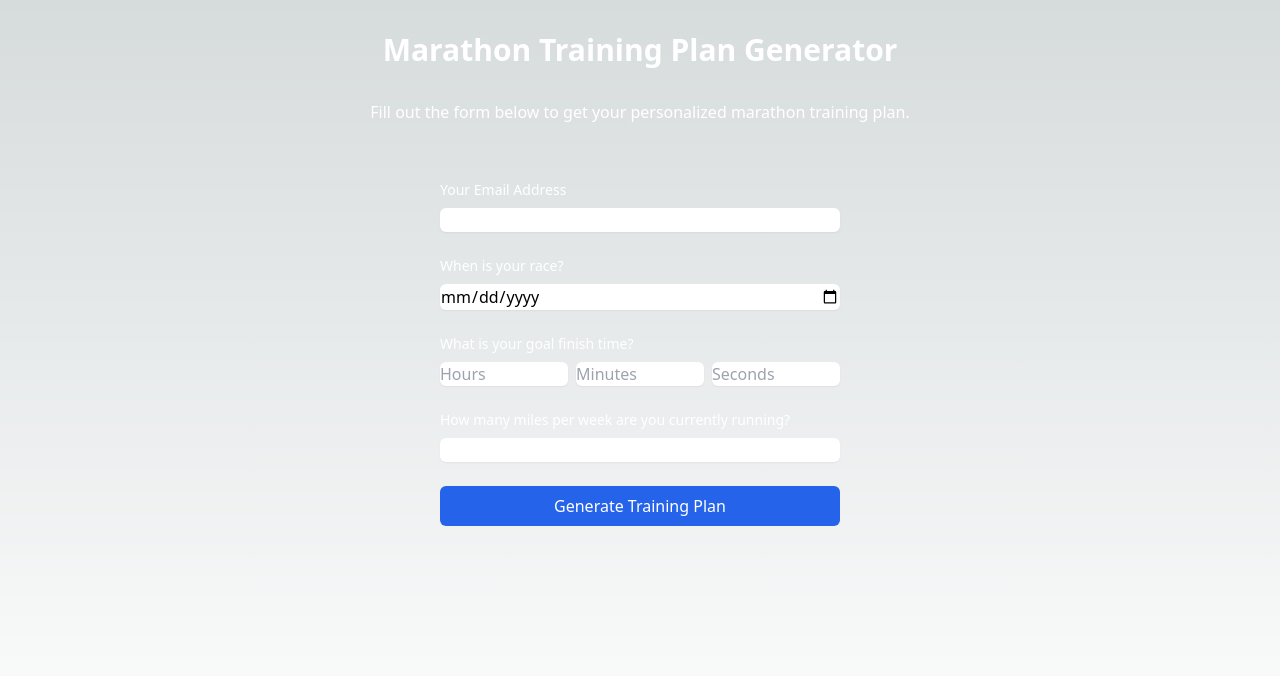
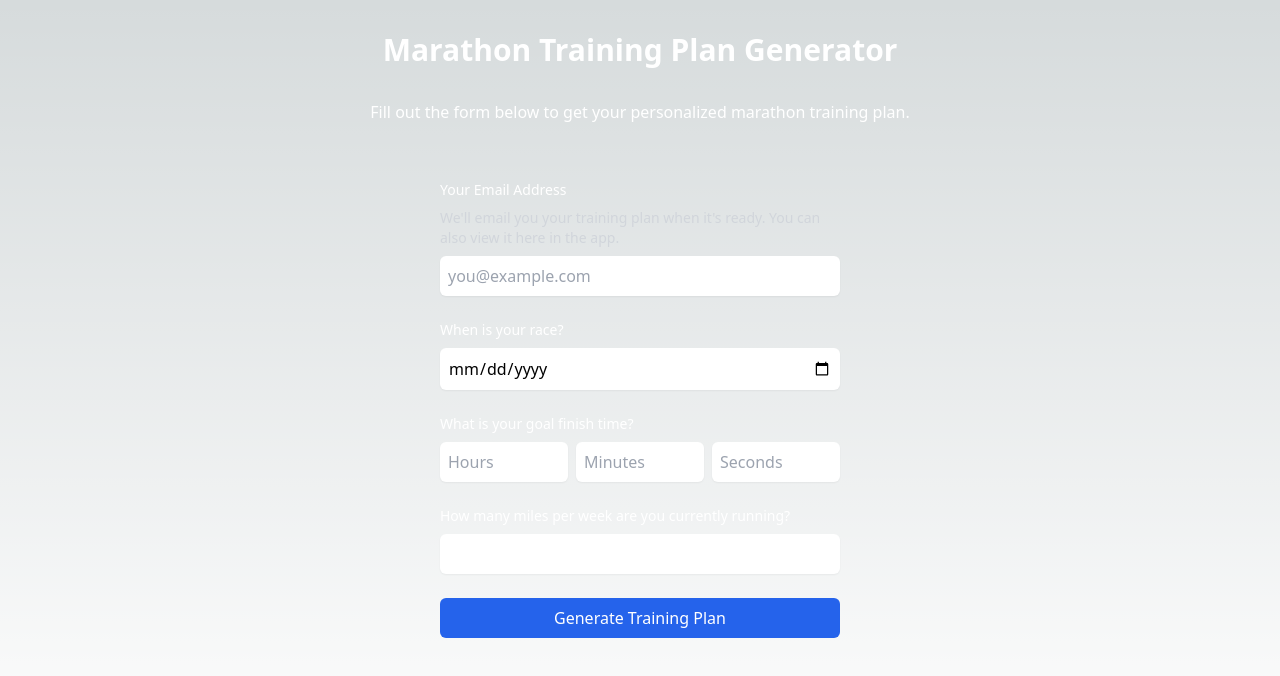
Before and after one commit to blakefenwick/marathontrainingapp, a Next.js app: page / in a window 1280 px wide. Shown: the top 676 px of the page. Built offline with nearby package versions, Linux system fonts and the light colour scheme.

Commit message:
Add version tracking to trigger deployment

```diff
--- a/src/app/components/MarathonForm.tsx
+++ b/src/app/components/MarathonForm.tsx
@@ -1,5 +1,6 @@
 'use client';
 
+// Version 1.0.1 - Email-based plan generation with progress tracking
 import { useState, useEffect } from 'react';
 import { useRouter } from 'next/navigation';
 import TrainingPlan from './TrainingPlan';
@@ -89,12 +90,16 @@ export default function MarathonForm() {
           <label htmlFor="email" className="block text-sm font-medium text-white">
             Your Email Address
           </label>
+          <p className="text-sm text-gray-300 mb-2">
+            We'll email you your training plan when it's ready. You can also view it here in the app.
+          </p>
           <input
             type="email"
             id="email"
+            placeholder="you@example.com"
             value={formData.email}
             onChange={(e) => setFormData({ ...formData, email: e.target.value })}
-            className="block w-full rounded-md border-gray-300 shadow-sm focus:border-blue-500 focus:ring-blue-500 text-black"
+            className="block w-full rounded-md border-gray-300 shadow-sm focus:border-blue-500 focus:ring-blue-500 text-black p-2"
             required
           />
         </div>
@@ -108,7 +113,7 @@ export default function MarathonForm() {
             id="raceDate"
             value={formData.raceDate}
             onChange={(e) => setFormData({ ...formData, raceDate: e.target.value })}
-            className="block w-full rounded-md border-gray-300 shadow-sm focus:border-blue-500 focus:ring-blue-500 text-black"
+            className="block w-full rounded-md border-gray-300 shadow-sm focus:border-blue-500 focus:ring-blue-500 text-black p-2"
             required
           />
         </div>
@@ -129,7 +134,7 @@ export default function MarathonForm() {
                   ...formData,
                   goalTime: { ...formData.goalTime, hours: e.target.value }
                 })}
-                className="block w-full rounded-md border-gray-300 shadow-sm focus:border-blue-500 focus:ring-blue-500 text-black"
+                className="block w-full rounded-md border-gray-300 shadow-sm focus:border-blue-500 focus:ring-blue-500 text-black p-2"
                 required
               />
             </div>
@@ -144,7 +149,7 @@ export default function MarathonForm() {
                   ...formData,
                   goalTime: { ...formData.goalTime, minutes: e.target.value }
                 })}
-                className="block w-full rounded-md border-gray-300 shadow-sm focus:border-blue-500 focus:ring-blue-500 text-black"
+                className="block w-full rounded-md border-gray-300 shadow-sm focus:border-blue-500 focus:ring-blue-500 text-black p-2"
                 required
               />
             </div>
@@ -159,7 +164,7 @@ export default function MarathonForm() {
                   ...formData,
                   goalTime: { ...formData.goalTime, seconds: e.target.value }
                 })}
-                className="block w-full rounded-md border-gray-300 shadow-sm focus:border-blue-500 focus:ring-blue-500 text-black"
+                className="block w-full rounded-md border-gray-300 shadow-sm focus:border-blue-500 focus:ring-blue-500 text-black p-2"
                 required
               />
             </div>
@@ -177,7 +182,7 @@ export default function MarathonForm() {
             step="0.1"
             value={formData.currentMileage}
             onChange={(e) => setFormData({ ...formData, currentMileage: e.target.value })}
-            className="block w-full rounded-md border-gray-300 shadow-sm focus:border-blue-500 focus:ring-blue-500 text-black"
+            className="block w-full rounded-md border-gray-300 shadow-sm focus:border-blue-500 focus:ring-blue-500 text-black p-2"
             required
           />
         </div>
@@ -197,9 +202,14 @@ export default function MarathonForm() {
         )}
 
         {status === 'processing' && (
-          <p className="text-green-500 text-sm text-center mt-2">
-            Generating your training plan... You'll receive an email when it's ready.
-          </p>
+          <div className="text-center mt-4">
+            <p className="text-green-500 text-sm mb-2">
+              Generating your training plan...
+            </p>
+            <p className="text-gray-300 text-sm">
+              We'll email it to {formData.email} when it's ready. You can also view it here in the app.
+            </p>
+          </div>
         )}
       </form>
 
```
